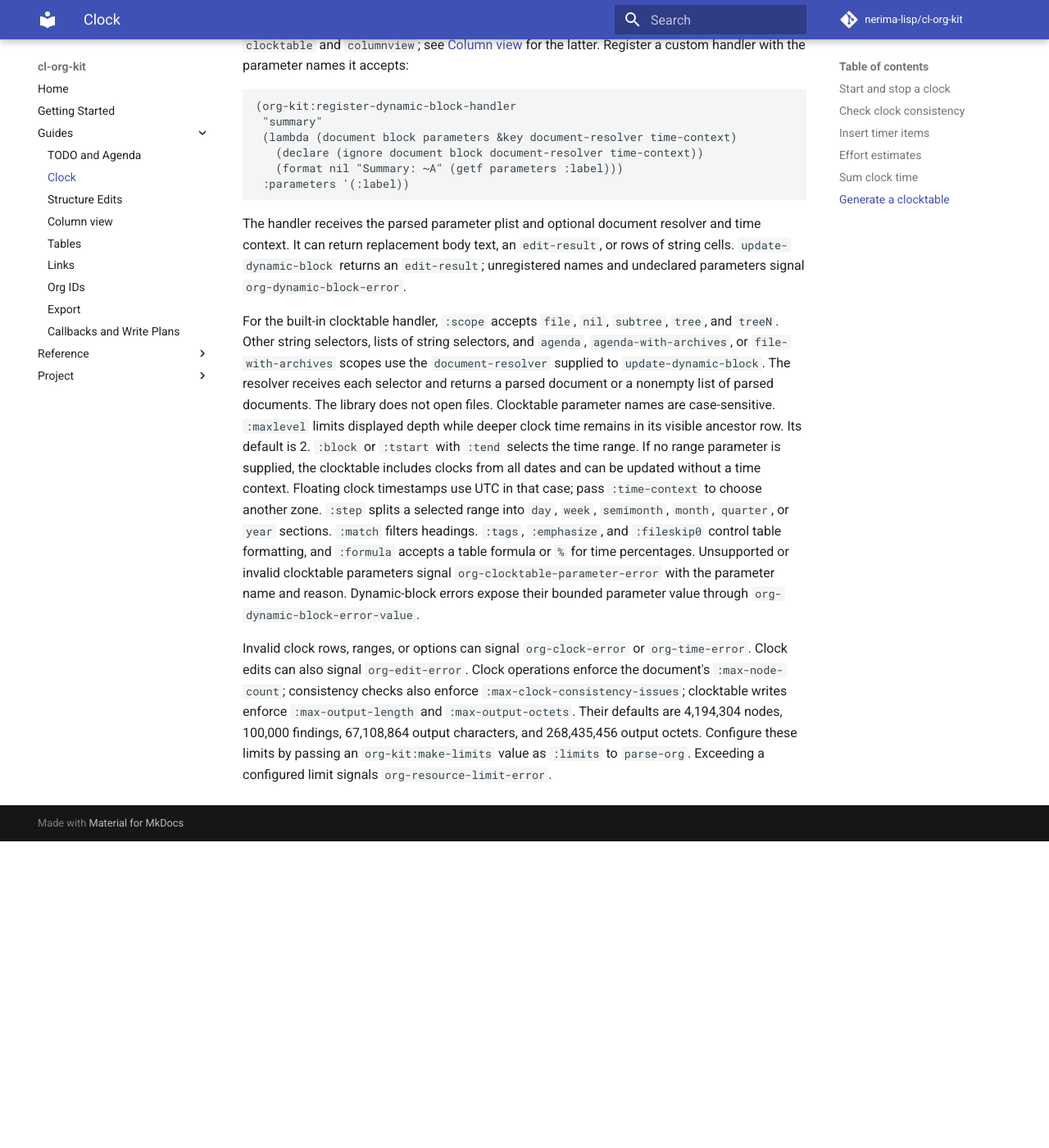
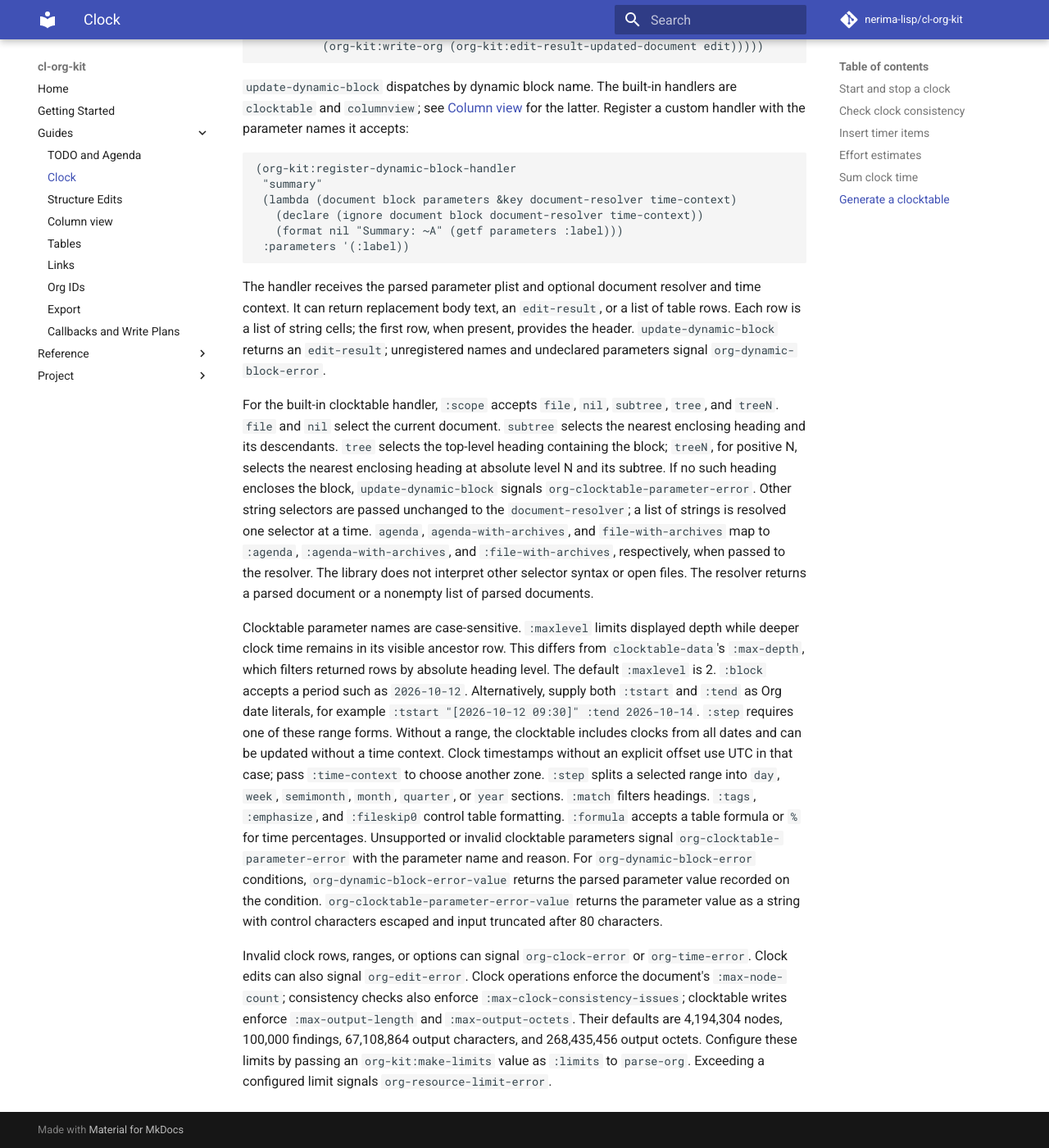
Before and after one commit to nerima-lisp/cl-org-kit, an MkDocs documentation site: the page built from docs/src/guides/clock.md, in a window 1280 px wide and 1400 px high, scrolled down 6553 px. Shown: the whole window at 82% size. Built offline with MkDocs 1.6.1 and Material for MkDocs 9.7.7, drawn with Linux system fonts in a browser that asks for light colours; comment, search, counter and statistics services are not loaded; before the commit the page ends 7579 px from its top, so only the background shows below that; some of the changed text lies outside the part shown.

Commit message:
docs(clock): clarify dynamic block options

```diff
--- a/docs/src/guides/clock.md
+++ b/docs/src/guides/clock.md
@@ -33,9 +33,10 @@ a string. `clock-in` returns the start timestamp;
 updated document from the result before making another edit. Both calls require
 explicit `:at` and `:time-context` arguments; `:at` must be an `org-time-value`.
 The context's zone and daylight-saving policy resolve an offset-free `:at`; an
-explicit offset on `:at` determines its instant. The reference time does not
-limit these edits. It supplies the endpoint for running-clock checks and the
-current time for timer values.
+explicit offset on `:at` determines its instant. An edit's `:at` may be before
+or after the context's reference time. `clock-out` still requires `:at` to be
+at or after the recorded clock start. The reference time supplies the endpoint
+for running-clock checks.
 
 ~~~lisp
 (require :asdf)
@@ -96,8 +97,8 @@ alias behavior described below. The selected value has one of these effects:
 
 `clock-in` refuses to start a second running clock on the target heading;
 `clock-out` requires exactly one running clock on that heading. `clock-out`
-accepts `:drawer` but ignores it; the existing clock stays where it is. Both
-return edits without changing the input document.
+accepts `:drawer` for API symmetry but ignores it; the existing clock stays
+where it is. Both return edits without changing the input document.
 
 ## Check clock consistency
 
@@ -274,12 +275,15 @@ unformatted. Tags are returned in specificity order: unique file tags from
 Duplicate tags appear once at their most specific position. Range is the
 supplied `org-time-range`; minutes are clipped over its start-inclusive,
 end-exclusive interval. Each row's minutes include matching clocks on its
-heading and descendants in the requested subtree. The result total counts each
-matching clock once across the requested subtree.
+heading and descendants in the requested subtree. The same clock can contribute
+to ancestor and descendant rows. The result total counts each matching clock
+once across the subtree instead of summing the row minutes.
 
 `write-clocktable` replaces the body of a parsed `clocktable` dynamic block
 with that result and returns an `edit-result`. Its `:tags-p`, `:emphasize-p`,
-and `:formula` options add the corresponding clocktable formatting.
+and `:formula` options add the corresponding clocktable formatting. Use it when
+you already have a `clocktable-result`; `update-dynamic-block` parses the block
+parameters and dispatches to the registered handler.
 
 ~~~lisp
 (require :asdf)
@@ -331,29 +335,44 @@ latter. Register a custom handler with the parameter names it accepts:
 ~~~
 
 The handler receives the parsed parameter plist and optional document resolver
-and time context. It can return replacement body text, an `edit-result`, or rows
-of string cells. `update-dynamic-block` returns an `edit-result`; unregistered
-names and undeclared parameters signal `org-dynamic-block-error`.
+and time context. It can return replacement body text, an `edit-result`, or a
+list of table rows. Each row is a list of string cells; the first row, when
+present, provides the header. `update-dynamic-block` returns an `edit-result`;
+unregistered names and undeclared parameters signal `org-dynamic-block-error`.
 
 For the built-in clocktable handler, `:scope` accepts `file`, `nil`, `subtree`,
-`tree`, and `treeN`. Other string selectors, lists of string selectors, and
-`agenda`, `agenda-with-archives`, or `file-with-archives` scopes use the
-`document-resolver` supplied to `update-dynamic-block`. The resolver receives
-each selector and returns a parsed document or a nonempty list of parsed
-documents. The library does not open files. Clocktable parameter names are
-case-sensitive. `:maxlevel` limits displayed
-depth while deeper clock time remains in its visible ancestor row. Its default
-is 2. `:block` or `:tstart` with `:tend` selects the time range. If no range
-parameter is supplied, the clocktable includes clocks from all dates and can be
-updated without a time context. Floating clock timestamps use UTC in that case;
-pass `:time-context` to choose another zone. `:step` splits a selected range
-into `day`, `week`, `semimonth`, `month`, `quarter`, or `year` sections. `:match`
+`tree`, and `treeN`. `file` and `nil` select the current document. `subtree`
+selects the nearest enclosing heading and its descendants. `tree` selects the
+top-level heading containing the block; `treeN`, for positive N, selects the
+nearest enclosing heading at absolute level N and its subtree. If no such
+heading encloses the block, `update-dynamic-block` signals
+`org-clocktable-parameter-error`. Other string selectors are
+passed unchanged to the `document-resolver`; a list of strings is resolved one
+selector at a time. `agenda`, `agenda-with-archives`, and `file-with-archives`
+map to `:agenda`, `:agenda-with-archives`, and `:file-with-archives`,
+respectively, when passed to the resolver. The library does not interpret other
+selector syntax or open files. The resolver returns a parsed document or a
+nonempty list of parsed documents.
+
+Clocktable parameter names are case-sensitive. `:maxlevel` limits displayed
+depth while deeper clock time remains in its visible ancestor row. This differs
+from `clocktable-data`'s `:max-depth`, which filters returned rows by absolute
+heading level. The default `:maxlevel` is 2. `:block` accepts a period such as
+`2026-10-12`. Alternatively, supply both `:tstart` and `:tend` as Org date
+literals, for example `:tstart "[2026-10-12 09:30]" :tend 2026-10-14`.
+`:step` requires one of these range forms. Without a range, the clocktable
+includes clocks from all dates and can be updated without a time context. Clock
+timestamps without an explicit offset use UTC in that case; pass
+`:time-context` to choose another zone. `:step` splits a selected range into
+`day`, `week`, `semimonth`, `month`, `quarter`, or `year` sections. `:match`
 filters headings. `:tags`, `:emphasize`, and `:fileskip0` control table
-formatting, and `:formula` accepts a table formula or `%` for time percentages.
+formatting. `:formula` accepts a table formula or `%` for time percentages.
 Unsupported or invalid clocktable parameters signal
 `org-clocktable-parameter-error` with the parameter name and reason.
-Dynamic-block errors expose their bounded parameter value through
-`org-dynamic-block-error-value`.
+For `org-dynamic-block-error` conditions, `org-dynamic-block-error-value`
+returns the parsed parameter value recorded on the condition.
+`org-clocktable-parameter-error-value` returns the parameter value as a string
+with control characters escaped and input truncated after 80 characters.
 
 Invalid clock rows, ranges, or options can signal `org-clock-error` or
 `org-time-error`. Clock edits can also signal `org-edit-error`. Clock operations
```
